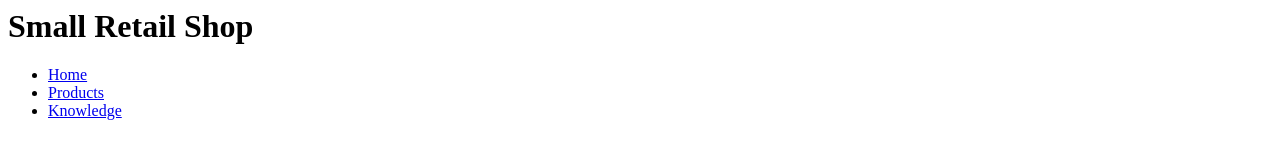
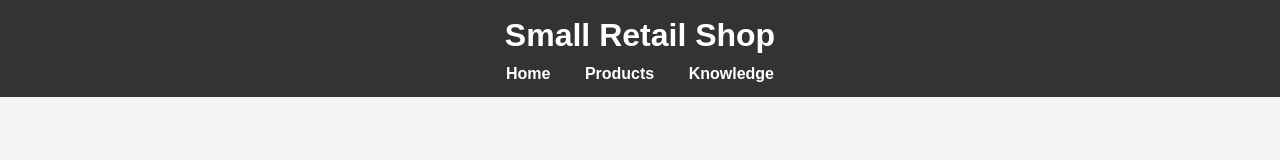
Before and after one commit to Santoshsaurag/my-retail-shop, a plain HTML site: page kb.html in a window 1280 px wide. Drawn offline with Linux system fonts and the light colour scheme.

Commit message:
Update kb.html

```diff
--- a/kb.html
+++ b/kb.html
@@ -1,7 +1,7 @@
 <html>
 
   <head>
-
+     <link rel="stylesheet" href="retail.css">
 <script type="text/javascript" charset="utf-8">
   (function (g, e, n, es, ys) {
     g['_genesysJs'] = e;
```
